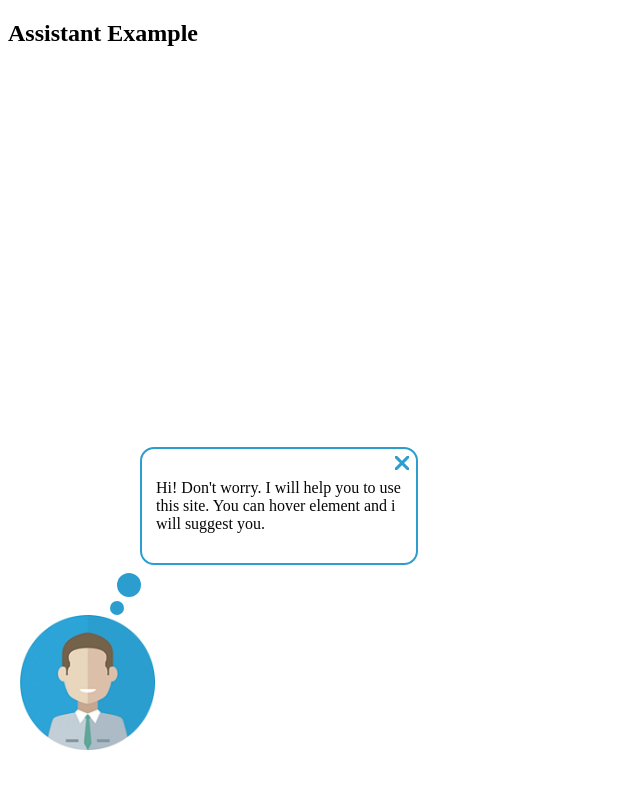
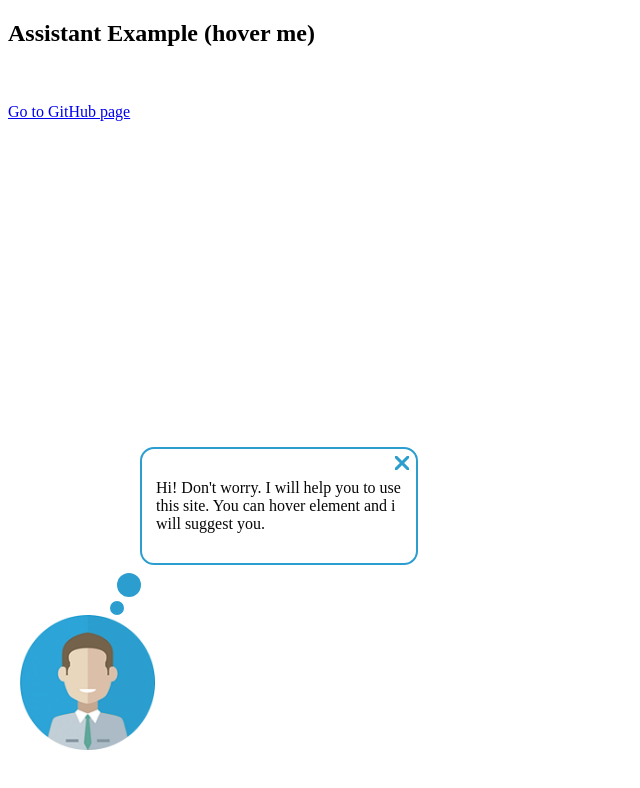
Before and after one commit to EmilSabitov/HaktaAssistant, a plain HTML site: page index.html in a window 1280 px wide. Shown: the whole page, without its empty margins (0-640 px from the left). Drawn offline with nearby package versions, Linux system fonts and the light colour scheme.

Commit message:
add text

```diff
--- a/index.html
+++ b/index.html
@@ -7,7 +7,11 @@
 </head>
 <body>
 <div>
-<h2 class="hk_assistant_help" data-hk-help="We can show help here">Assistant Example</h2>
+<h2 class="hk_assistant_help" data-hk-help="We can show help here">Assistant Example (hover me)</h2>
+    <br><br>
+<div>
+    <a class="hk_assistant_help" data-hk-help="You can go to my source code :) Be careful!" href="https://github.com/EmilSabitov/HaktaAssistant/">Go to GitHub page</a>
+</div>
 </div>
 
 <script src="https://code.jquery.com/jquery-3.3.1.min.js" integrity="sha256-FgpCb/KJQlLNfOu91ta32o/NMZxltwRo8QtmkMRdAu8=" crossorigin="anonymous"></script>
--- a/js/hk_assistant.js
+++ b/js/hk_assistant.js
@@ -2,19 +2,19 @@
 Hakta Assistant by Emil Sabitov (Hakta)
 Version: 0.5
  */
-var HKAssistant = (function () {
+let HKAssistant = (function () {
 	'use strict';
-	var self = this;
-	var bubble1 , bubble2 , assistant , comment , comment_clone , assistant_comment_close , assistant_comment_text;
-	var was_turned_off = false;
-	var messages = {
-		hello : "Hi! Don't worry. I will help you to use this site. You can hover element and i will suggest you." ,
-		self_help : "Yeah. It's me. Hi :)"
-	};
-	self.init = function (hello_message) {
+	let self = this ,
+		bubble1 , bubble2 , assistant , comment , comment_clone , assistant_comment_close , assistant_comment_text ,
+		was_turned_off = false ,
+		messages = {
+			hello : "Hi! Don't worry. I will help you to use this site. You can hover element and i will suggest you." ,
+			self_help : "Yeah. It's me. Hi :)"
+		};
+	self.init = function ( hello_message ) {
 		createAssistantBlock();
 		findBlocksForHelp();
-		if (hello_message ){
+		if ( hello_message ) {
 			messages.hello = hello_message
 		}
 	};
@@ -33,9 +33,9 @@ var HKAssistant = (function () {
 		comment_clone.text( message );
 		showMessageBlock();
 	};
-	var
+	let
 		createAssistantBlock = function () {
-			assistant = $( '<div id="hk_assistant" class="hk_assistant_help" data-hk-help="'+messages.self_help+'">' );
+			assistant = $( '<div id="hk_assistant" class="hk_assistant_help" data-hk-help="' + messages.self_help + '">' );
 			bubble1 = $( '<div id="hk_assistant_bubble1"></div>' );
 			bubble2 = $( '<div id="hk_assistant_bubble2"></div>' );
 			assistant_comment_text = $( '<p id="hk_assistant_comment_text"></p>' );
@@ -52,19 +52,19 @@ var HKAssistant = (function () {
 
 			$( 'body' ).append( assistant );
 
-			assistant_comment_close.on( 'click' , function (event) {
+			assistant_comment_close.on( 'click' , function ( event ) {
 				was_turned_off = true;
 				hideMessageBlock();
 				event.preventDefault();
 				event.stopPropagation();
 			} );
-			assistant.on('click', function (event) {
+			assistant.on( 'click' , function ( event ) {
 				was_turned_off = false;
 				showMessageBlock();
 
 				event.preventDefault();
 				event.stopPropagation();
-			})
+			} )
 		} ,
 		findBlocksForHelp = function () {
 
```
